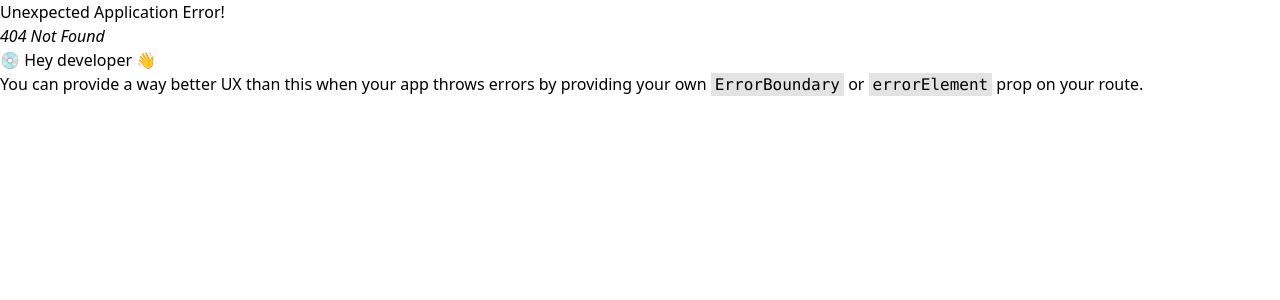
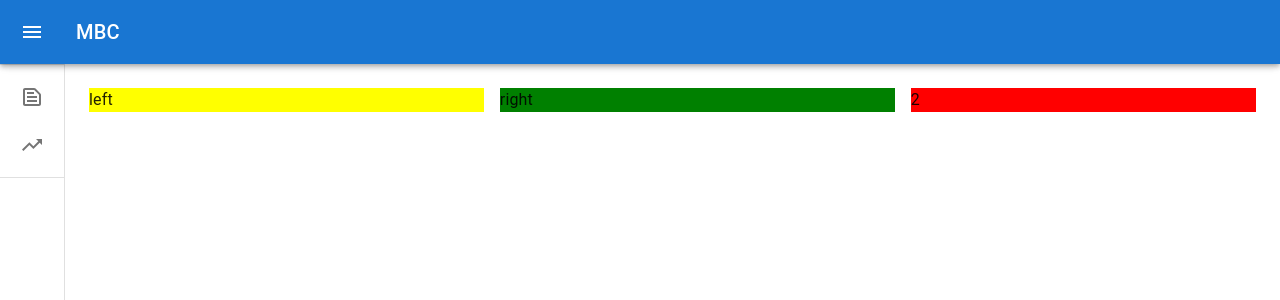
Before and after one commit to KaungMyat-K/React_TanStack_Query, a React (Vite) app: page /home/performanceDetails in a window 1280 px wide. Before the commit this address had no page. Shown: the top 300 px of the page. Built offline with nearby package versions, Linux system fonts and the light colour scheme.

Commit message:
add refactor

```diff
--- a/src/components/LogTable.jsx
+++ b/src/components/LogTable.jsx
@@ -98,8 +98,7 @@ export default function LogTable() {
                     style={{
                       minWidth: column.minWidth,
                       fontWeight: "bold",
-                      backgroundColor: "#c4c2c2",
-                      color: "#fff",
+                      backgroundColor: "#ededed",
                     }}
                   >
                     {column.label}
--- a/src/pages/DashBoardPage.jsx
+++ b/src/pages/DashBoardPage.jsx
@@ -107,7 +107,7 @@ export default function DashBoardPage() {
           display: "flex",
           flexWrap: "wrap",
           gap: 3,
-          justifyContent: "flex-start",
+          justifyContent: "center",
         }}
       >
         {[1, 2, 3, 4, 5].map((num) => (
--- a/src/pages/LayoutPage.jsx
+++ b/src/pages/LayoutPage.jsx
@@ -19,6 +19,7 @@ import InboxIcon from '@mui/icons-material/MoveToInbox';
 import MailIcon from '@mui/icons-material/Mail';
 import { useState } from 'react';
 import { Outlet, useNavigate } from 'react-router-dom';
+import { DocumentScannerOutlined, TextSnippetOutlined, TrendingUpOutlined } from '@mui/icons-material';
 
 const drawerWidth = 200;
 
@@ -99,6 +100,32 @@ const Drawer = styled(MuiDrawer, { shouldForwardProp: (prop) => prop !== 'open'
     ],
   }),
 );
+const NavItem = ({ open, icon, label, onClick }) => (
+  <ListItem disablePadding sx={{ display: "block" }}>
+    <ListItemButton
+      sx={{
+        minHeight: 48,
+        px: 2.5,
+        justifyContent: open ? "initial" : "center",
+      }}
+      onClick={onClick}
+    >
+      <ListItemIcon
+        sx={{
+          minWidth: 0,
+          justifyContent: "center",
+          mr: open ? 3 : "auto",
+        }}
+      >
+        {icon}
+      </ListItemIcon>
+      <ListItemText
+        primary={label}
+        sx={{ opacity: open ? 1 : 0 }}
+      />
+    </ListItemButton>
+  </ListItem>
+);
 
 export default function LayoutPage() {
   const theme = useTheme();
@@ -121,7 +148,7 @@ export default function LayoutPage() {
           >
             <MenuIcon />
           </IconButton>
-          <Typography variant="h6" noWrap component="div" marginLeft={3}>
+          <Typography variant="h6" noWrap component="div" marginLeft={3} sx={{cursor:'pointer'}} onClick={()=>{navigator("/home/")}}>
             MBC
           </Typography>
         </Toolbar>
@@ -134,105 +161,19 @@ export default function LayoutPage() {
         </DrawerHeader>
         <Divider />
         <List>
-            <ListItem  disablePadding sx={{ display: 'block' }}>
-              <ListItemButton
-                sx={[
-                  {
-                    minHeight: 48,
-                    px: 2.5,
-                  },
-                  open
-                    ? {
-                        justifyContent: 'initial',
-                      }
-                    : {
-                        justifyContent: 'center',
-                      },
-                ]}
-                onClick={()=>{navigator("/home/log")}}
-              >
-                <ListItemIcon
-                  sx={[
-                    {
-                      minWidth: 0,
-                      justifyContent: 'center',
-                    },
-                    open
-                      ? {
-                          mr: 3,
-                        }
-                      : {
-                          mr: 'auto',
-                        },
-                  ]}
-
-                >
-                 <InboxIcon />
-                </ListItemIcon>
-                <ListItemText
-                  primary={"Log"}
-                  sx={[
-                    open
-                      ? {
-                          opacity: 1,
-                        }
-                      : {
-                          opacity: 0,
-                        },
-                  ]}
-                />
-              </ListItemButton>
-            </ListItem>
-             <ListItem  disablePadding sx={{ display: 'block' }}>
-             <ListItemButton
-               sx={[
-                 {
-                   minHeight: 48,
-                   px: 2.5,
-                 },
-                 open
-                   ? {
-                       justifyContent: 'initial',
-                     }
-                   : {
-                       justifyContent: 'center',
-                     },
-               ]}
-               onClick={()=>{navigator("/home/performance")}}
-             >
-               <ListItemIcon
-                 sx={[
-                   {
-                     minWidth: 0,
-                     justifyContent: 'center',
-                   },
-                   open
-                     ? {
-                         mr: 3,
-                       }
-                     : {
-                         mr: 'auto',
-                       },
-                 ]}
-
-               >
-                  <MailIcon />
-               </ListItemIcon>
-               <ListItemText
-                 primary={"Performance"}
-                 sx={[
-                   open
-                     ? {
-                         opacity: 1,
-                       }
-                     : {
-                         opacity: 0,
-                       },
-                 ]}
-               />
-             </ListItemButton>
-           </ListItem>
-        </List>
+      <NavItem
+        open={open}
+        icon={<TextSnippetOutlined />}
+        label="Log"
+        onClick={() => navigator("/home/log")}
+      />
+      <NavItem
+        open={open}
+        icon={<TrendingUpOutlined />}
+        label="Performance"
+        onClick={() => navigator("/home/performance")}
+      />
+    </List>
         <Divider />
 
       </Drawer>
--- a/src/pages/LogHomePage.jsx
+++ b/src/pages/LogHomePage.jsx
@@ -1,6 +1,7 @@
 import { Box, Button, FormControl, Grid, InputLabel, MenuItem, OutlinedInput, Paper, Select, Typography } from '@mui/material';
 import { useState } from 'react';
 import LogTable from '../components/LogTable';
+import { useTheme } from '@emotion/react';
 
 const names = [
   'Oliver Hansen',
@@ -17,8 +18,10 @@ const names = [
 
 
 
+
+
 export default function LogHomePage() {
-
+  const theme = useTheme();
     const [personName, setPersonName] = useState('');
     const [open, setOpen] = useState(false);
 
@@ -42,10 +45,8 @@ export default function LogHomePage() {
       >
       {/* Page Header */}
       <Typography
-        variant="h6"
         sx={{
-          backgroundColor: "#c4c2c2",
-          color: "#fff",
+          backgroundColor: "#ededed",
           padding: 2,
           textAlign: "left",
           borderRadius: 2,
@@ -68,8 +69,7 @@ export default function LogHomePage() {
     Filters
   </Typography>
   <Button
-    variant="outlined"
-    color="secondary"
+    variant="contained"
     size="small"
     onClick={() => console.log("Clear Button Clicked")}
   >
@@ -86,6 +86,14 @@ export default function LogHomePage() {
     value={personName}
     onChange={handleChange}
     input={<OutlinedInput label={label} />}
+    MenuProps={{
+      PaperProps: {
+        style: {
+          maxHeight: 200, // Max height for the dropdown
+          overflowY: "auto", // Enables vertical scrollbar
+        },
+      },
+    }}
   >
     {names.map((name) => (
       <MenuItem key={name} value={name}>
@@ -100,7 +108,6 @@ export default function LogHomePage() {
         </Grid>
       </Paper>
     <LogTable/>
-
   </Box>
 
     </>
--- /dev/null
+++ b/src/pages/LogInPage.jsx
@@ -0,0 +1,6 @@
+
+export default function LogInPage() {
+  return (
+    <div>LogInPage</div>
+  )
+}
--- /dev/null
+++ b/src/pages/PerformanceDetailsPage.jsx
@@ -0,0 +1,36 @@
+import { Box } from "@mui/material";
+
+export default function PerformanceDetailsPage() {
+  return (
+    <>
+      <Box sx={{
+        display:"flex",
+        gap:2,
+      }}>
+        <Box sx={{
+          width:"70%",
+          display:'flex',
+          justifyContent:'space-between',
+          gap: 2
+        }}>
+          <Box sx={{
+            width:'50%',
+            backgroundColor:'yellow'
+          }}>
+              left
+          </Box>
+          <Box sx={{
+            width:'50%',
+            backgroundColor:'green'
+          }}>
+              right
+          </Box>
+        </Box>
+        <Box sx={{
+          width:"30%",
+          background:'red'
+        }}>2</Box>
+      </Box>
+    </>
+  )
+}
```
Also changed, not shown: src/router/Router.jsx (+6 -1 lines). Lines whose indentation alone changed are shown as unchanged.
